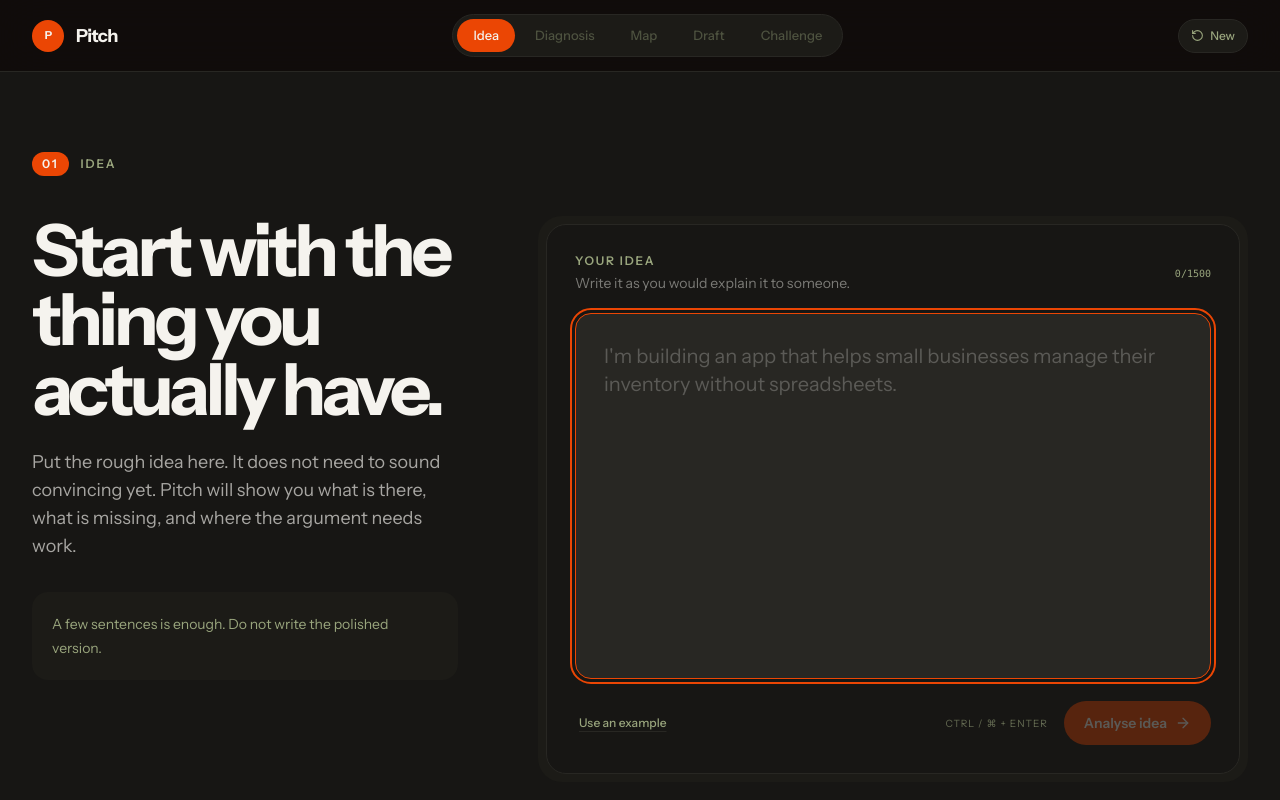
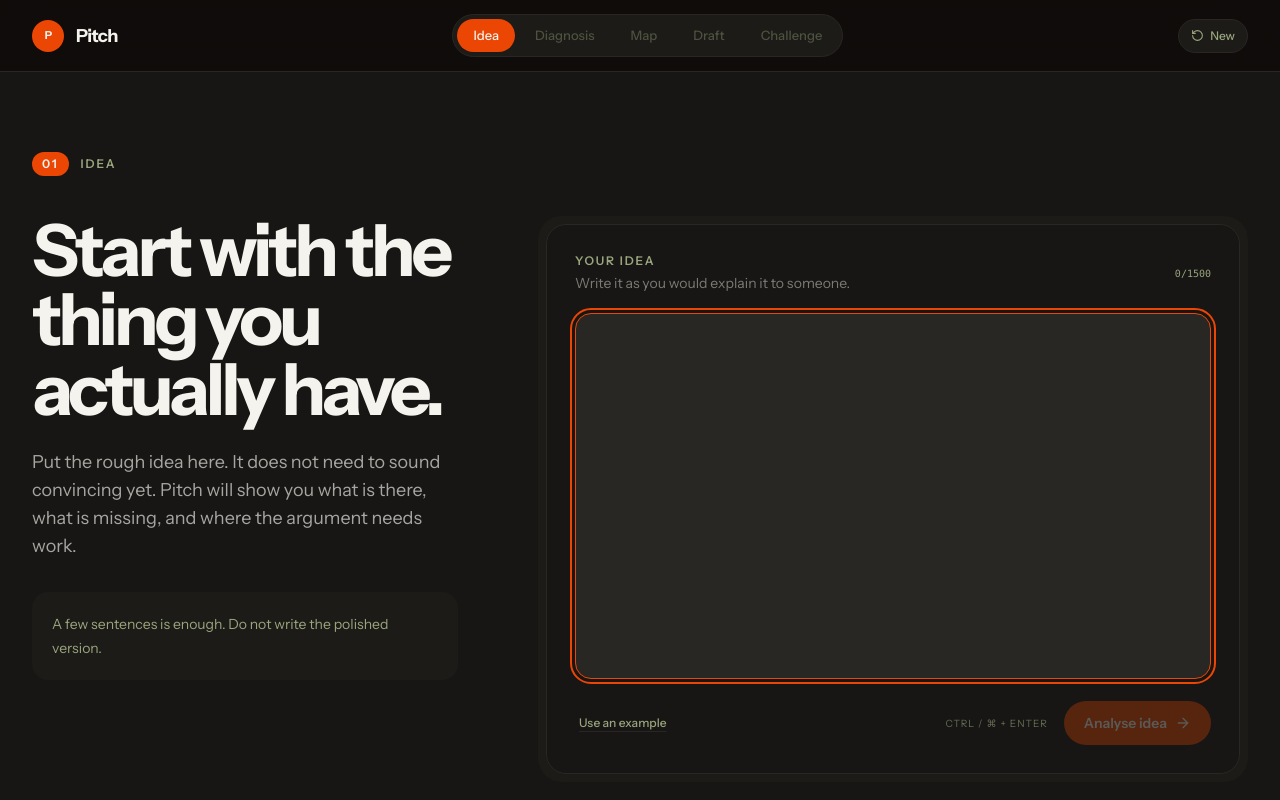
Before and after one commit to Wuraola-Adebisi/Pitch, a React (Vite) app: page /app in a window 1280 px wide. Shown: the top 800 px of the page. Built offline with nearby package versions, Linux system fonts and the light colour scheme.

Commit message:
Remove example text from idea input

```diff
--- a/src/pages/Input.tsx
+++ b/src/pages/Input.tsx
@@ -48,7 +48,7 @@ export default function Input() {
                   {text && <button type="button" onClick={() => setText('')} className="inline-flex items-center gap-1 text-[10px] text-[#99a57d] hover:text-[#f5f3ee]"><RotateCcw size={11} />Clear</button>}
                 </div>
               </div>
-              <textarea autoFocus value={text} onChange={(e) => setText(e.target.value)} onKeyDown={(e) => { if ((e.metaKey || e.ctrlKey) && e.key === 'Enter') go() }} placeholder={EXAMPLE} rows={11} maxLength={1500} aria-label="Your idea" className="mt-5 w-full resize-none rounded-2xl border border-[#282723] bg-[#282723] p-5 text-lg leading-7 text-[#f5f3ee] placeholder:text-[#f5f3ee]/25 focus:border-[#eb4604] focus:outline-none sm:p-7 sm:text-xl" />
+              <textarea autoFocus value={text} onChange={(e) => setText(e.target.value)} onKeyDown={(e) => { if ((e.metaKey || e.ctrlKey) && e.key === 'Enter') go() }} rows={11} maxLength={1500} aria-label="Your idea" className="mt-5 w-full resize-none rounded-2xl border border-[#282723] bg-[#282723] p-5 text-lg leading-7 text-[#f5f3ee] placeholder:text-[#f5f3ee]/25 focus:border-[#eb4604] focus:outline-none sm:p-7 sm:text-xl" />
               <div className="mt-4 flex flex-col justify-between gap-4 sm:flex-row sm:items-center">
                 <button type="button" onClick={() => setText(EXAMPLE)} className="px-1 text-xs font-medium text-[#99a57d] underline decoration-[#282723] underline-offset-4 hover:text-[#f5f3ee]">Use an example</button>
                 <div className="flex items-center gap-4">
```
